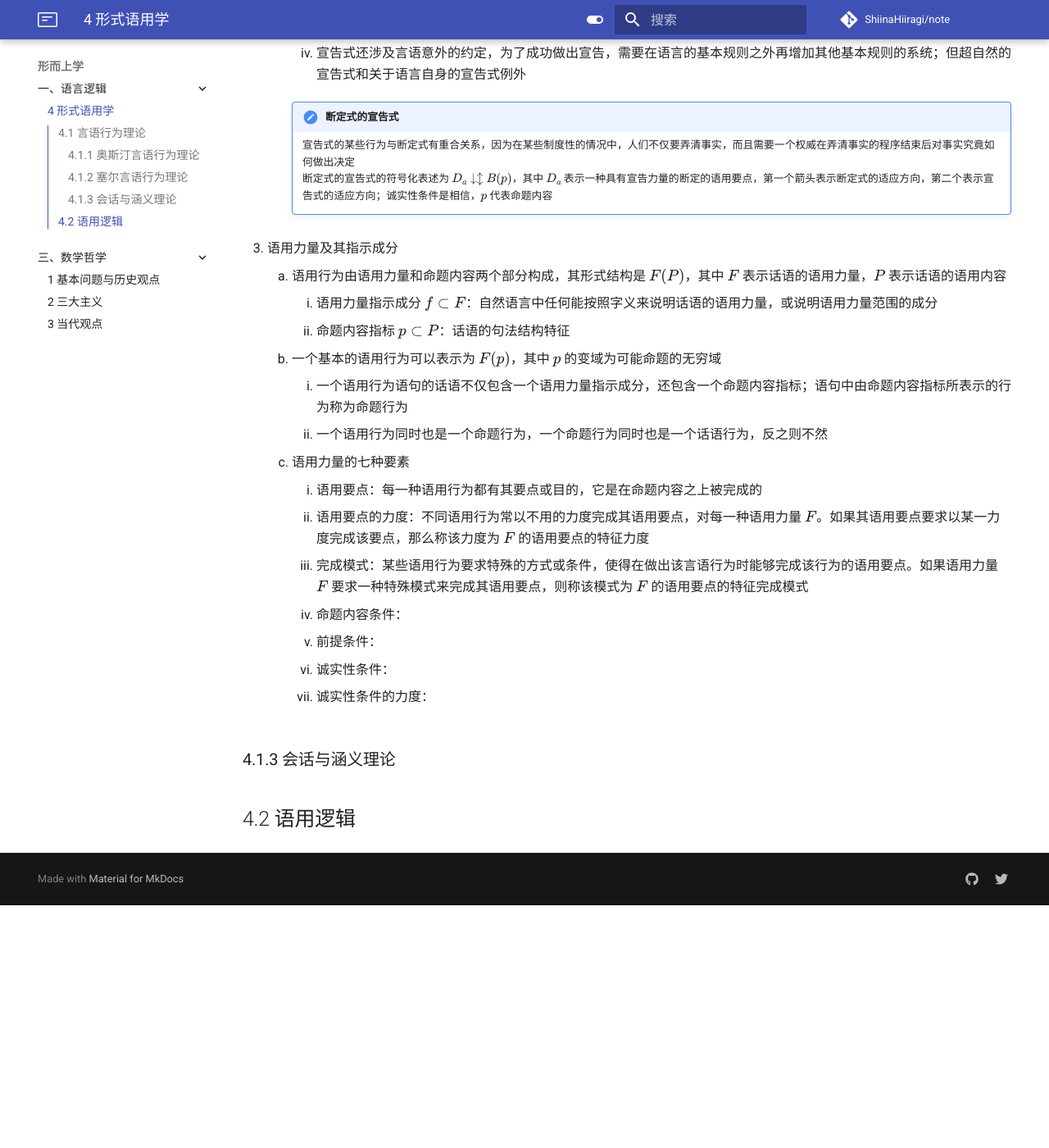
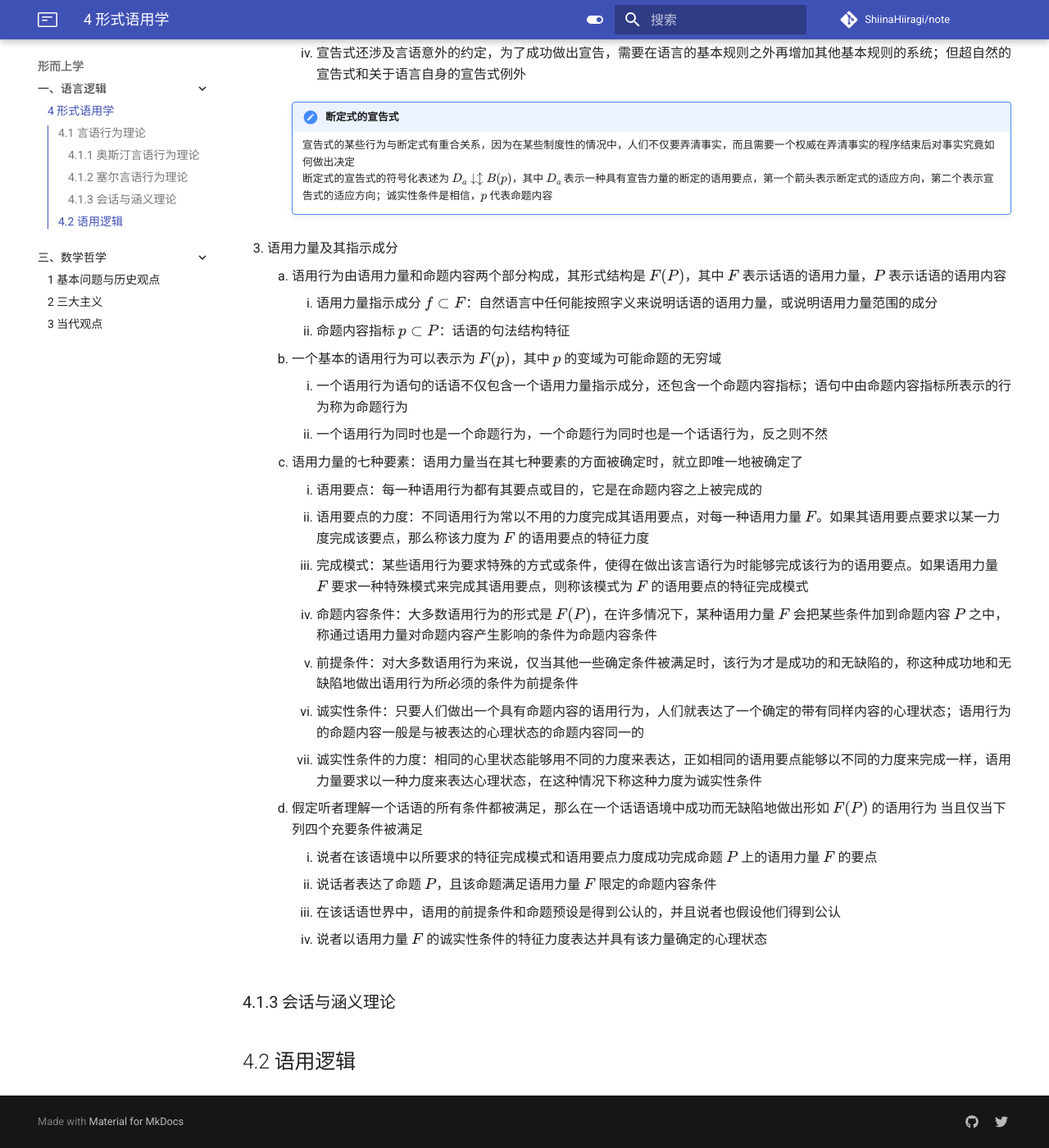
Before and after one commit to ShiinaHiiragi/note, an MkDocs documentation site: the page built from docs/meta/lang/pragma.md, in a window 1280 px wide and 1400 px high, scrolled down 3308 px. Shown: the whole window at 82% size. Built offline with MkDocs 1.6.1 and Material for MkDocs 9.7.7, drawn with Linux system fonts in a browser that asks for light colours; comment, search, counter and statistics services are not loaded; before the commit the page ends 4412 px from its top, so only the background shows below that.

Commit message:
stage kotoba

```diff
--- a/docs/meta/lang/pragma.md
+++ b/docs/meta/lang/pragma.md
@@ -97,14 +97,19 @@
     2. 一个基本的语用行为可以表示为 $F(p)$，其中 $p$ 的变域为可能命题的无穷域
         1. 一个语用行为语句的话语不仅包含一个语用力量指示成分，还包含一个命题内容指标；语句中由命题内容指标所表示的行为称为命题行为
         2. 一个语用行为同时也是一个命题行为，一个命题行为同时也是一个话语行为，反之则不然
-    3. 语用力量的七种要素
+    3. 语用力量的七种要素：语用力量当在其七种要素的方面被确定时，就立即唯一地被确定了
         1. 语用要点：每一种语用行为都有其要点或目的，它是在命题内容之上被完成的
         2. 语用要点的力度：不同语用行为常以不用的力度完成其语用要点，对每一种语用力量 $F$。如果其语用要点要求以某一力度完成该要点，那么称该力度为 $F$ 的语用要点的特征力度
         3. 完成模式：某些语用行为要求特殊的方式或条件，使得在做出该言语行为时能够完成该行为的语用要点。如果语用力量 $F$ 要求一种特殊模式来完成其语用要点，则称该模式为 $F$ 的语用要点的特征完成模式
-        4. 命题内容条件：
-        5. 前提条件：
-        6. 诚实性条件：
-        7. 诚实性条件的力度：
+        4. 命题内容条件：大多数语用行为的形式是 $F(P)$，在许多情况下，某种语用力量 $F$ 会把某些条件加到命题内容 $P$ 之中，称通过语用力量对命题内容产生影响的条件为命题内容条件
+        5. 前提条件：对大多数语用行为来说，仅当其他一些确定条件被满足时，该行为才是成功的和无缺陷的，称这种成功地和无缺陷地做出语用行为所必须的条件为前提条件
+        6. 诚实性条件：只要人们做出一个具有命题内容的语用行为，人们就表达了一个确定的带有同样内容的心理状态；语用行为的命题内容一般是与被表达的心理状态的命题内容同一的
+        7. 诚实性条件的力度：相同的心里状态能够用不同的力度来表达，正如相同的语用要点能够以不同的力度来完成一样，语用力量要求以一种力度来表达心理状态，在这种情况下称这种力度为诚实性条件
+    4. 假定听者理解一个话语的所有条件都被满足，那么在一个话语语境中成功而无缺陷地做出形如 $F(P)$ 的语用行为 当且仅当下列四个充要条件被满足
+        1. 说者在该语境中以所要求的特征完成模式和语用要点力度成功完成命题 $P$ 上的语用力量 $F$ 的要点
+        2. 说话者表达了命题 $P$，且该命题满足语用力量 $F$ 限定的命题内容条件
+        3. 在该话语世界中，语用的前提条件和命题预设是得到公认的，并且说者也假设他们得到公认
+        4. 说者以语用力量 $F$ 的诚实性条件的特征力度表达并具有该力量确定的心理状态
 
 ### 4.1.3 会话与涵义理论
 
```
